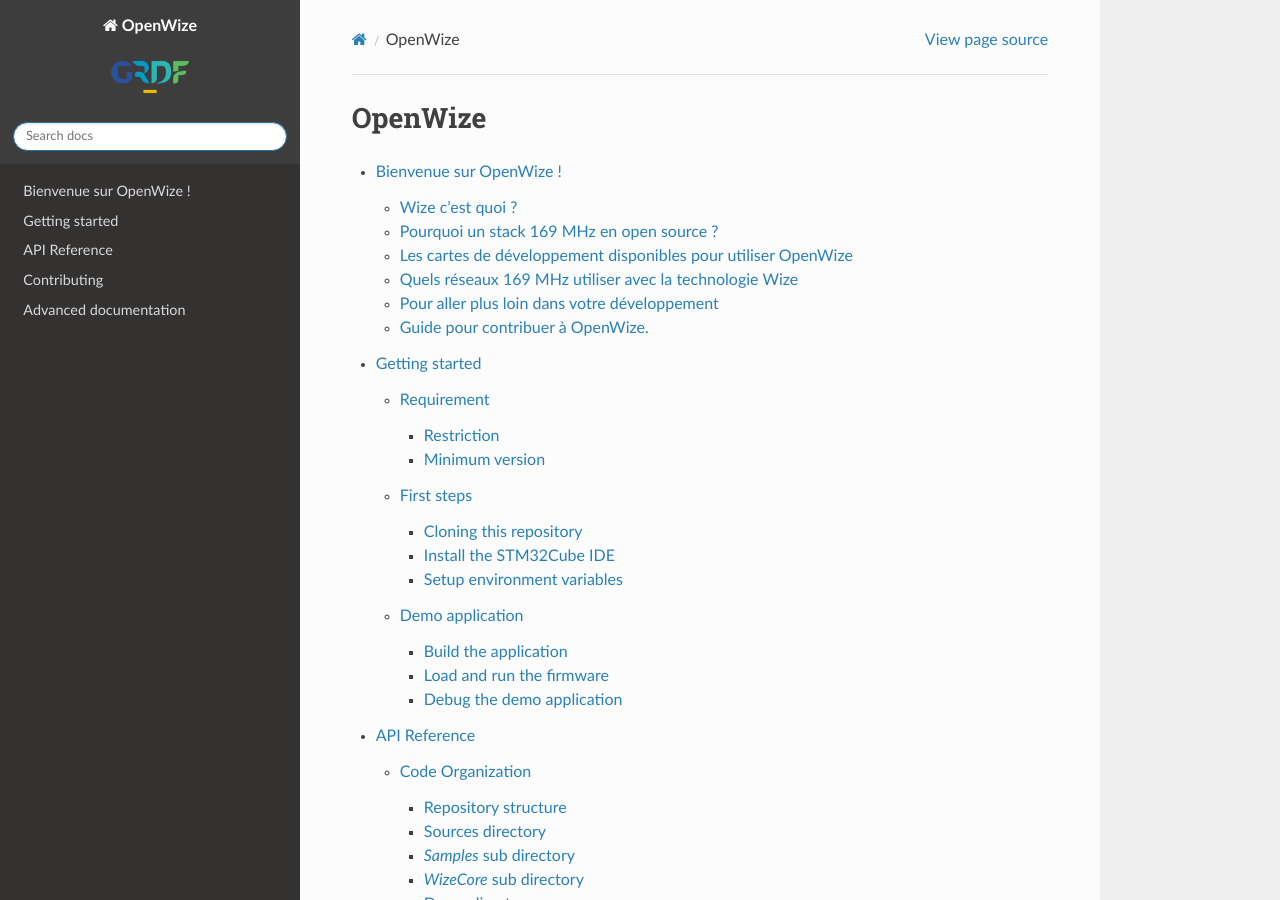
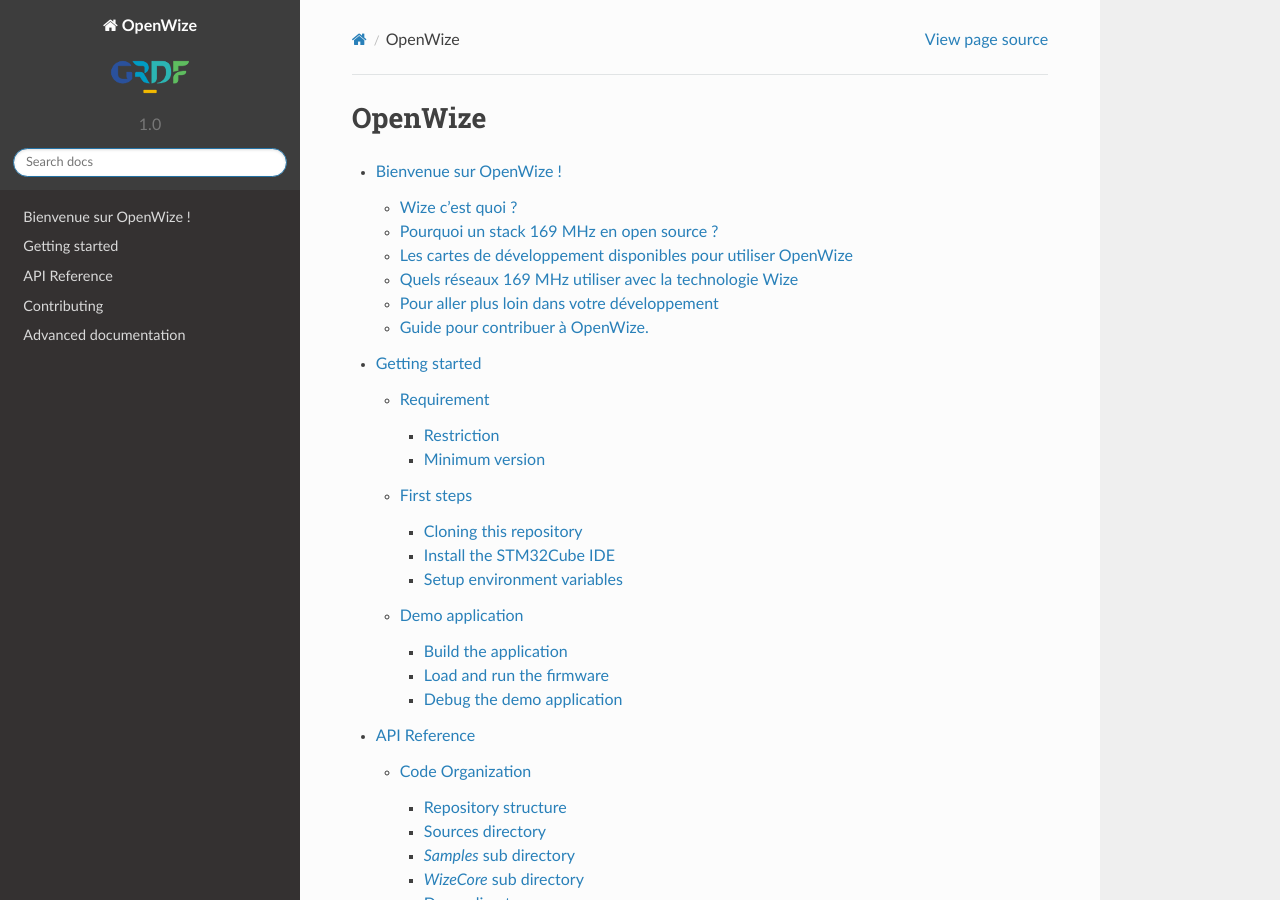
Before and after one commit to WizeEveryWhere/OpenWize, a Sphinx documentation site: the page built from docs/index.rst, in a window 1280 px wide and 900 px high. Built offline with Sphinx 7.4.7 and the Read the Docs theme 2.0.0, drawn with Linux system fonts in a browser that asks for light colours.

```diff
--- a/docs/conf.py
+++ b/docs/conf.py
@@ -29,11 +29,11 @@ author = u'GRDF'
 
 
 # The short X.Y version
-version = u''
+version = u'1.0'
 #version = get_version()
 
 # The full version, including alpha/beta/rc tags
-release = u'1.0'
+release = u'1.0.0'
 #release = version
 
 
@@ -187,10 +187,10 @@ epub_exclude_files = ['search.html']
 import sphinx_rtd_theme
 
 extensions = [
-'sphinx_rtd_theme',
-'sphinx.ext.intersphinx',
-'breathe',
-#'sphinxcontrib.moderncmakedomain',
+	'sphinx_rtd_theme',
+	'sphinx.ext.intersphinx',
+	'breathe',
+	#'sphinxcontrib.moderncmakedomain',
 ]
 # pip install sphinxcontrib-moderncmakedomain
 
--- /dev/null
+++ b/docs/requirements.txt
@@ -0,0 +1 @@
+breathe
```
